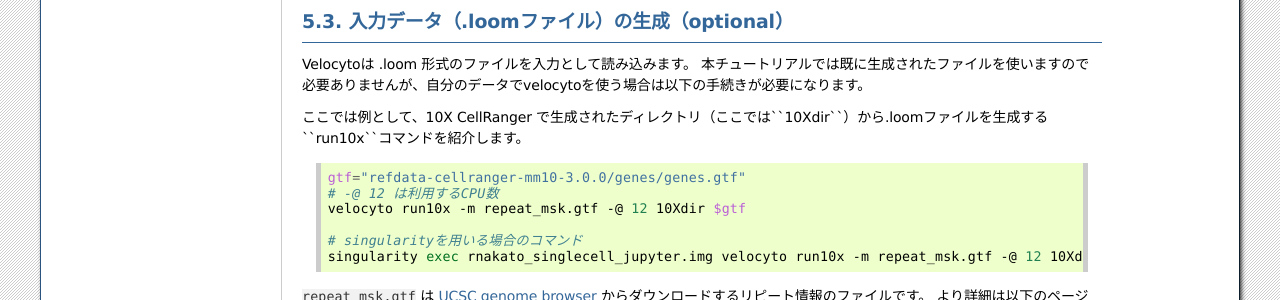
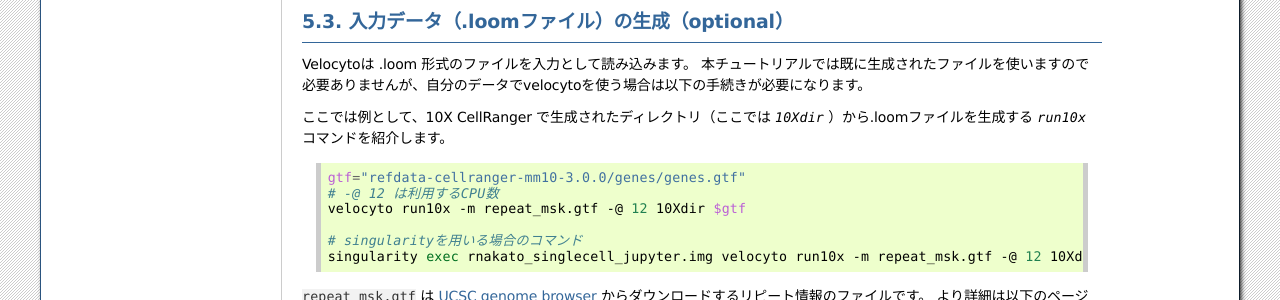
Before and after one commit to rnakato/SinglecellAnalysisTutorial, a Sphinx documentation site: the page built from docs/notebooks/Velocyto.rst, in a window 1280 px wide. Shown: the part 843-1143 px from the top of the page. Built offline with Sphinx 7.4.7, drawn with Linux system fonts in a browser that asks for light colours; pages that are not in the unit, such as notebooks, are missing from menus.

Commit message:
modify Manual

```diff
--- a/docs/notebooks/Velocyto.rst
+++ b/docs/notebooks/Velocyto.rst
@@ -51,7 +51,7 @@ Dockerイメージ から Jupyter を起動し、その上で Velocyto を読み
 Velocytoは .loom 形式のファイルを入力として読み込みます。
 本チュートリアルでは既に生成されたファイルを使いますので必要ありませんが、自分のデータでvelocytoを使う場合は以下の手続きが必要になります。
 
-ここでは例として、10X CellRanger で生成されたディレクトリ（ここでは``10Xdir``）から.loomファイルを生成する``run10x``コマンドを紹介します。
+ここでは例として、10X CellRanger で生成されたディレクトリ（ここでは `10Xdir` ）から.loomファイルを生成する `run10x` コマンドを紹介します。
 
 .. code-block:: sh
 
```
